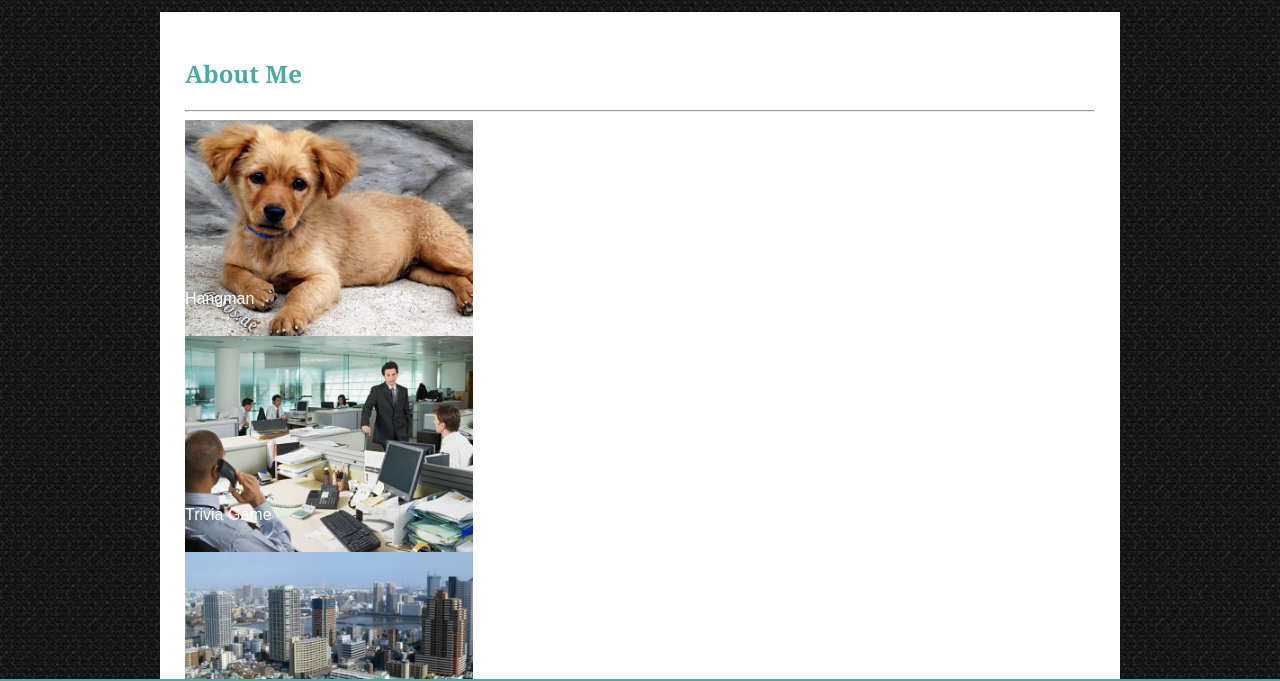
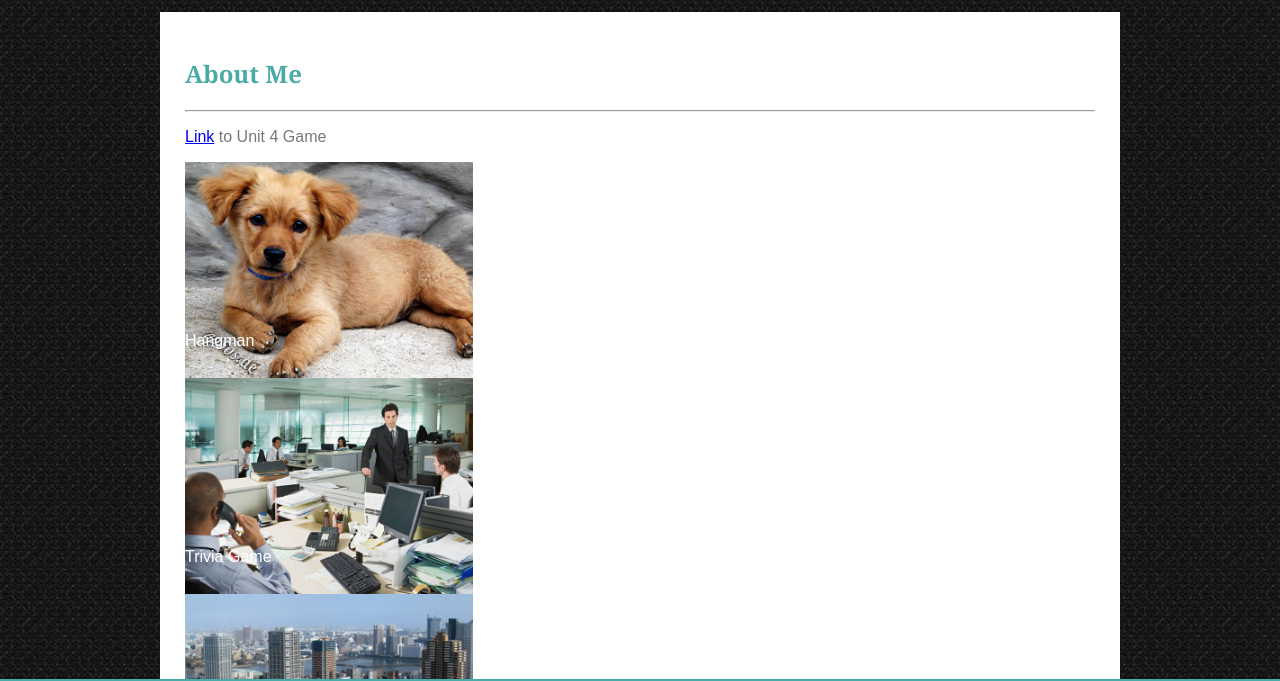
Before and after one commit to bruce2tr/Basic-Portfolio, a plain HTML site: page portfolio.html in a window 1280 px wide. Shown: the part 98-779 px from the top of the page. Drawn offline with Linux system fonts and the light colour scheme.

Commit message:
link to unit 4 added

```diff
--- a/portfolio.html
+++ b/portfolio.html
@@ -34,6 +34,7 @@
         </div>
 
         <hr>
+        <p><a href="https://bruce2tr.github.io/unit-4-game/">Link</a> to Unit 4 Game</p>
         <div class="section" id="sec1">
 
             <img class="portImg" src="assets/images/animals-q-c-640-480-8.jpg" alt="animalsPic">
```
Also changed, not shown: 2 other files.
